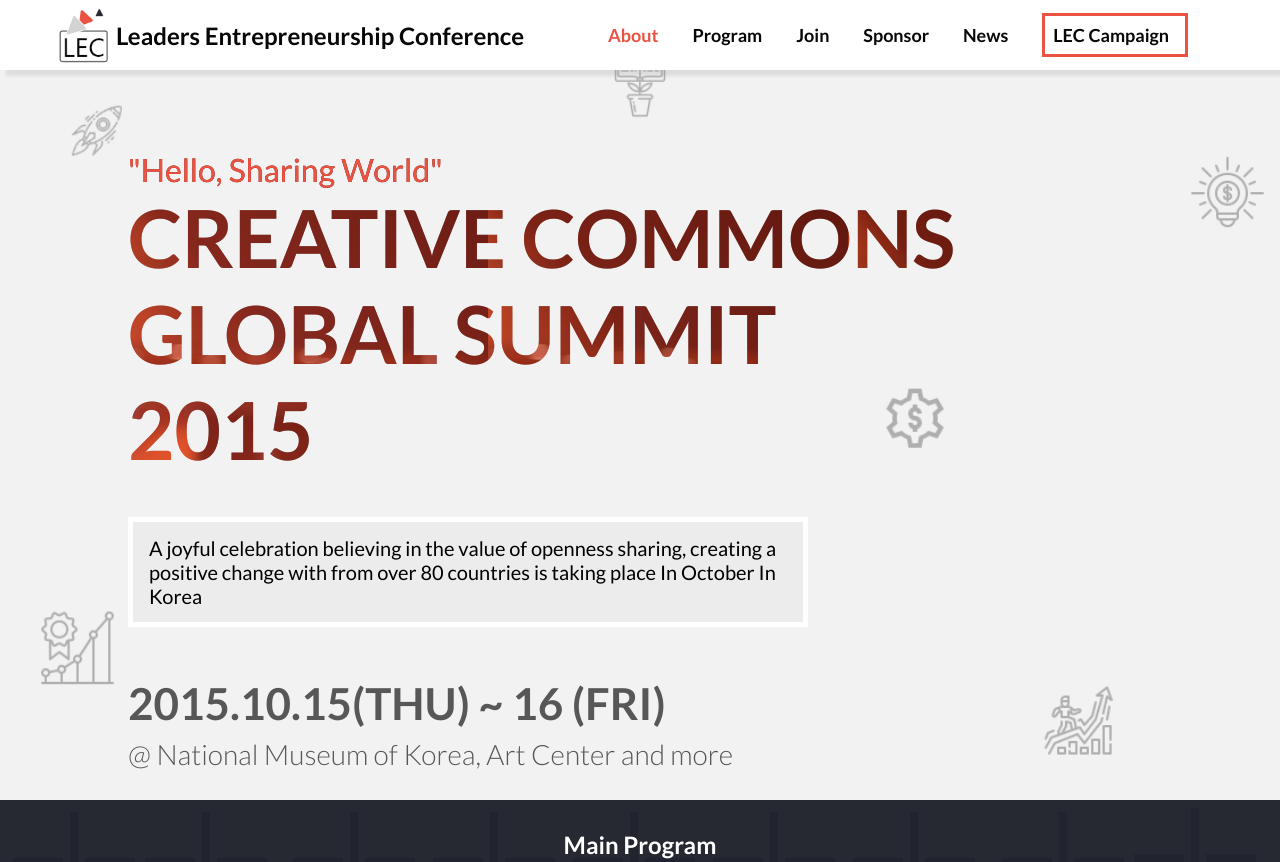
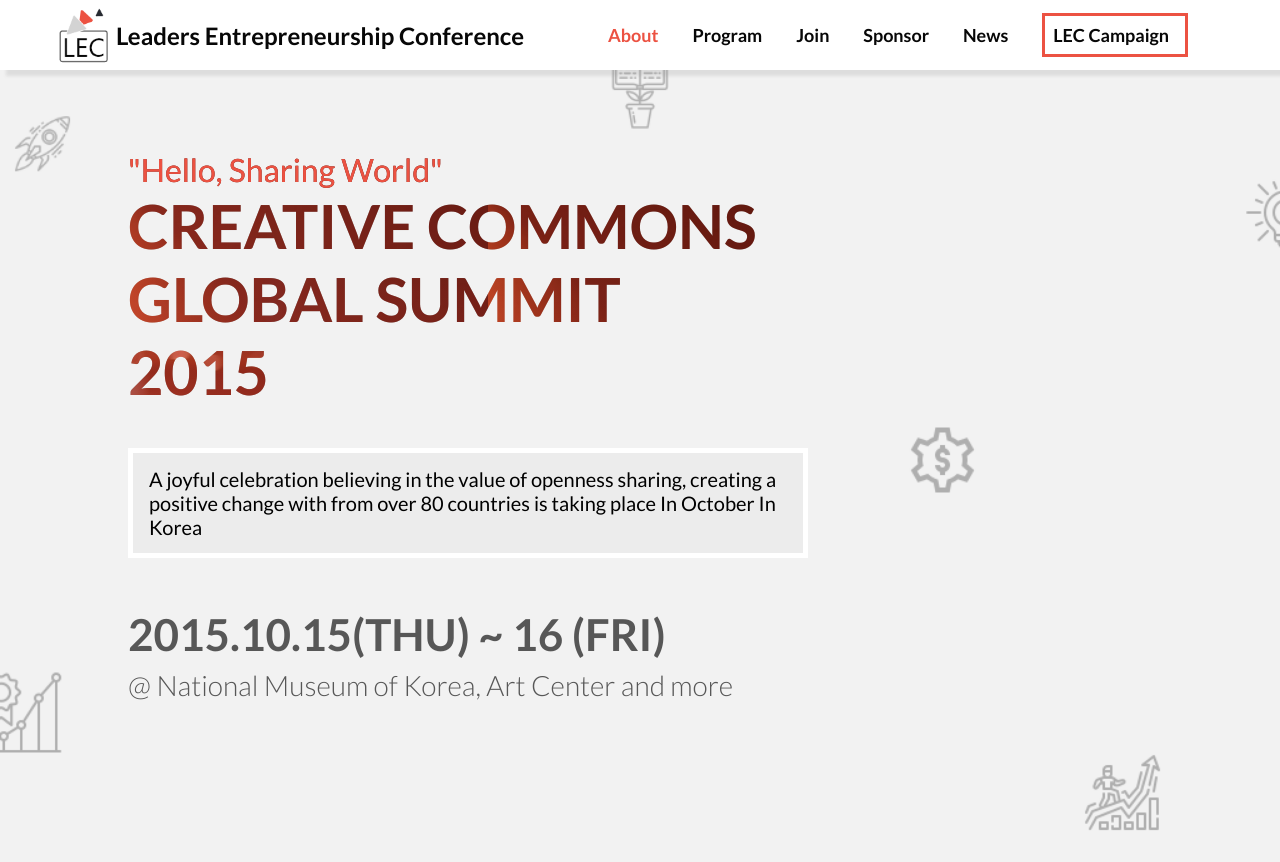
Before and after one commit to Trast00/reimangined-conference, a plain HTML site: page index.html in a window 1280 px wide. Shown: the top 862 px of the page. Drawn offline with Linux system fonts and the light colour scheme.

Commit message:
Change font size of H1

```diff
--- a/index.html
+++ b/index.html
@@ -13,7 +13,7 @@
 <body>
   <header>
     <nav id="desktop-nav">
-      <a href="#" class="header-title">
+      <a href="index.html" class="header-title">
         <img src="images/Logo.png" alt="Leaders Entrepreneurship Conference Logo">
         <h1>Leaders Entrepreneurship Conference</h1>
       </a>
--- a/media.css
+++ b/media.css
@@ -80,7 +80,7 @@
   }
 
   .headline-titles h1{
-    font-size: 5rem;
+    font-size: 3.8rem;
   }
 
   .headline-titles span{
--- a/style.css
+++ b/style.css
@@ -88,7 +88,7 @@
 /* Headline Section*/
 #headline {
   width: 100%;
-  min-height: 100vh;
+  min-height: 110vh;
   background-size: cover;
   background-repeat: no-repeat;
   background-position: top;
```
Also changed, not shown: about.html (+1 -1 lines).
